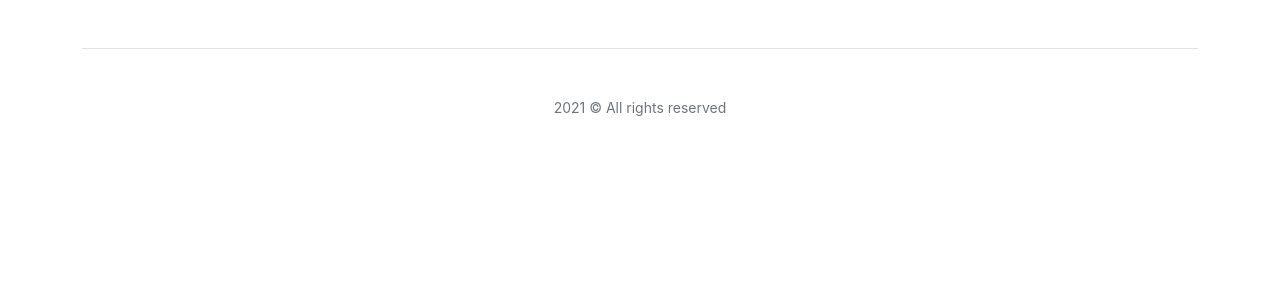
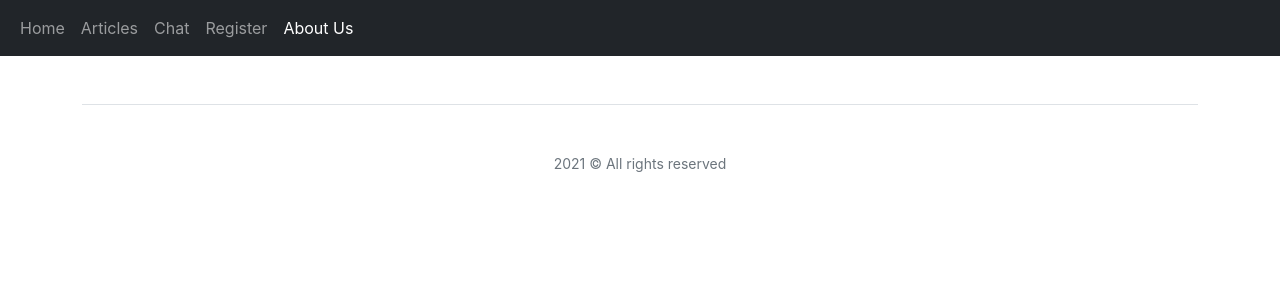
Before and after one commit to vaivodeieva/Trainings, a React (Create React App) app: page /aboutus in a window 1280 px wide. Shown: the top 300 px of the page. Built offline with nearby package versions, Linux system fonts and the light colour scheme; the HTML template or start-up script is replaced by a standard one.

Commit message:
Update Header.js

```diff
--- a/src/Components/Header.js
+++ b/src/Components/Header.js
@@ -1,11 +1,47 @@
+import { NavLink } from 'react-router-dom';
+import {useState} from 'react';
+
 function Header() {
+    const [mainMenueCollapsed, setMainMenuCollapsed] = useState(true);
+
+    const toggleMainMenu = () => {
+        setMainMenuCollapsed(!mainMenueCollapsed);
+    }
+
+    let mainMenuClasses= 'collapse navbar-collapse';
+    if (!mainMenueCollapsed){
+        mainMenuClasses+= ' show';
+    }
+
+    let menuTogglerButtonClasses = 'navbar-toggler';
+    if (!mainMenueCollapsed){
+        menuTogglerButtonClasses += ' collapsed';
+    }
+
 
     return (
+        <div>
+            <nav className="navbar navbar-expand-lg navbar-dark bg-dark">
+                <div className="container-fluid">
 
-        <div>
+                    <button onClick={toggleMainMenu} className={menuTogglerButtonClasses} type="button" data-bs-toggle="collapse" data-bs-target="#navbarNavAltMarkup" aria-controls="navbarNavAltMarkup" aria-expanded="false" aria-label="Toggle navigation">
+                        <span className="navbar-toggler-icon"></span>
+                    </button>
+                    <div className={mainMenuClasses} id="navbarNavAltMarkup">
+                        <div className="navbar-nav">
+                            <NavLink className="nav-link" exact to="/">Home</NavLink>
+                            <NavLink className="nav-link" to="/articles">Articles</NavLink>
+                            <NavLink className="nav-link" to="/chat">Chat</NavLink>
+                            <NavLink className="nav-link" to="/register">Register</NavLink>
+                            <NavLink className="nav-link" to="/aboutus">About Us</NavLink>
 
+                        </div>
+                    </div>
+                </div>
+            </nav>
         </div>
     )
+
 }
 
 export default Header;
```
